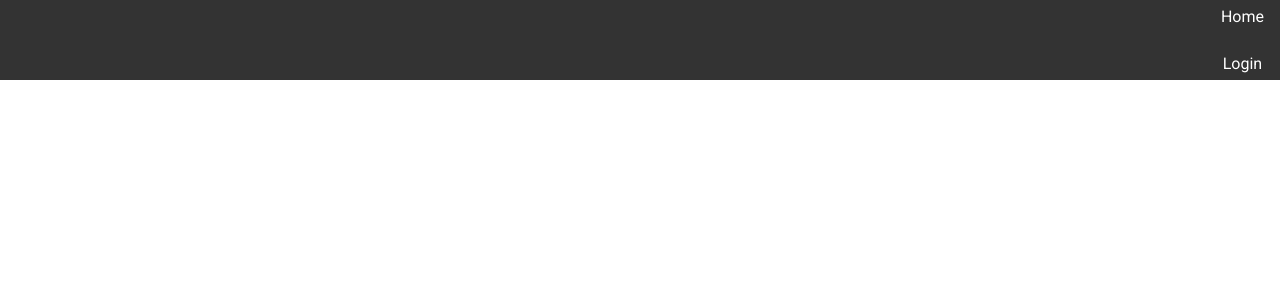
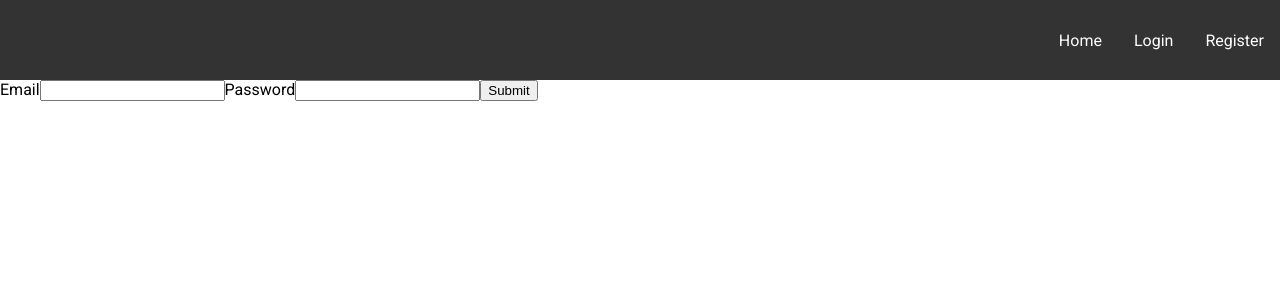
Before and after one commit to brolly301/Movie-Application, a React (Create React App) app in the folder client/: page /register in a window 1280 px wide. Before the commit this address had no page. Shown: the top 300 px of the page. Built offline with nearby package versions, Linux system fonts and the light colour scheme.

Commit message:
Add register API and implement into register form

```diff
--- a/client/package.json
+++ b/client/package.json
@@ -7,7 +7,6 @@
     "@testing-library/react": "^13.4.0",
     "@testing-library/user-event": "^13.5.0",
     "axios": "^1.4.0",
-    "dotenv": "^16.1.4",
     "react": "^18.2.0",
     "react-dom": "^18.2.0",
     "react-icons": "^4.9.0",
@@ -38,5 +37,8 @@
       "last 1 firefox version",
       "last 1 safari version"
     ]
+  },
+  "devDependencies": {
+    "dotenv": "^16.1.4"
   }
 }
--- /dev/null
+++ b/client/src/APIs/authentication.js
@@ -0,0 +1,12 @@
+export const register = async ({ email, password } = {}) => {
+  const user = { email, password };
+  const response = await fetch(`${process.env.REACT_APP_BASE_URL}/register`, {
+    method: "POST",
+    headers: {
+      Accept: "application/json",
+      "Content-Type": "application/json",
+    },
+    body: JSON.stringify(user),
+  });
+  return await response.json();
+};
--- a/client/src/App.js
+++ b/client/src/App.js
@@ -3,6 +3,7 @@ import Navbar from "./components/Navbar";
 import { Routes, Route } from "react-router-dom";
 import "./index.css";
 import LoginPage from "./pages/LoginPage";
+import RegisterPage from "./pages/RegisterPage";
 
 function App() {
   return (
@@ -11,6 +12,7 @@ function App() {
       <Routes>
         <Route path="/" index element={<HomePage />} />
         <Route path="/login" index element={<LoginPage />} />
+        <Route path="/register" index element={<RegisterPage />} />
       </Routes>
     </>
   );
--- /dev/null
+++ b/client/src/components/Authentication/Login/LoginForm.js
@@ -0,0 +1,10 @@
+export default function LoginForm() {
+  return (
+    <div>
+      <label>Email</label>
+      <input type="text" />
+      <label>Password</label>
+      <input type="text" />
+    </div>
+  );
+}
--- /dev/null
+++ b/client/src/components/Authentication/Register/RegisterForm.js
@@ -0,0 +1,31 @@
+import { useState } from "react";
+import { register } from "../../../APIs/authentication";
+
+export default function RegisterForm() {
+  const [formData, setFormData] = useState({
+    email: "",
+    password: "",
+  });
+
+  const handleChange = (e) => {
+    setFormData({ ...formData, [e.target.name]: e.target.value });
+    console.log(formData);
+  };
+
+  const handleSubmit = async (e) => {
+    e.preventDefault();
+    await register(formData);
+  };
+
+  return (
+    <div>
+      <form onSubmit={handleSubmit}>
+        <label>Email</label>
+        <input name="email" onChange={handleChange} type="text" />
+        <label>Password</label>
+        <input name="password" onChange={handleChange} type="text" />
+        <button>Submit</button>
+      </form>
+    </div>
+  );
+}
--- a/client/src/components/Navbar.js
+++ b/client/src/components/Navbar.js
@@ -9,8 +9,15 @@ export default function Navbar() {
           <Link className="nav-link" to="/">
             Home
           </Link>
+        </li>
+        <li className="nav-li">
           <Link className="nav-link" to="/login">
             Login
+          </Link>
+        </li>
+        <li className="nav-li">
+          <Link className="nav-link" to="/register">
+            Register
           </Link>
         </li>
       </ul>
--- a/client/src/pages/LoginPage.js
+++ b/client/src/pages/LoginPage.js
@@ -1,3 +1,5 @@
+import LoginForm from "../components/Authentication/Login/LoginForm";
+
 export default function LoginPage() {
-  return <div>Login</div>;
+  return <LoginForm />;
 }
--- /dev/null
+++ b/client/src/pages/RegisterPage.js
@@ -0,0 +1,5 @@
+import RegisterForm from "../components/Authentication/Register/RegisterForm";
+
+export default function RegisterPage() {
+  return <RegisterForm />;
+}
```
Also changed, not shown: 2 other files (tests, documents, lock files or other folders).
